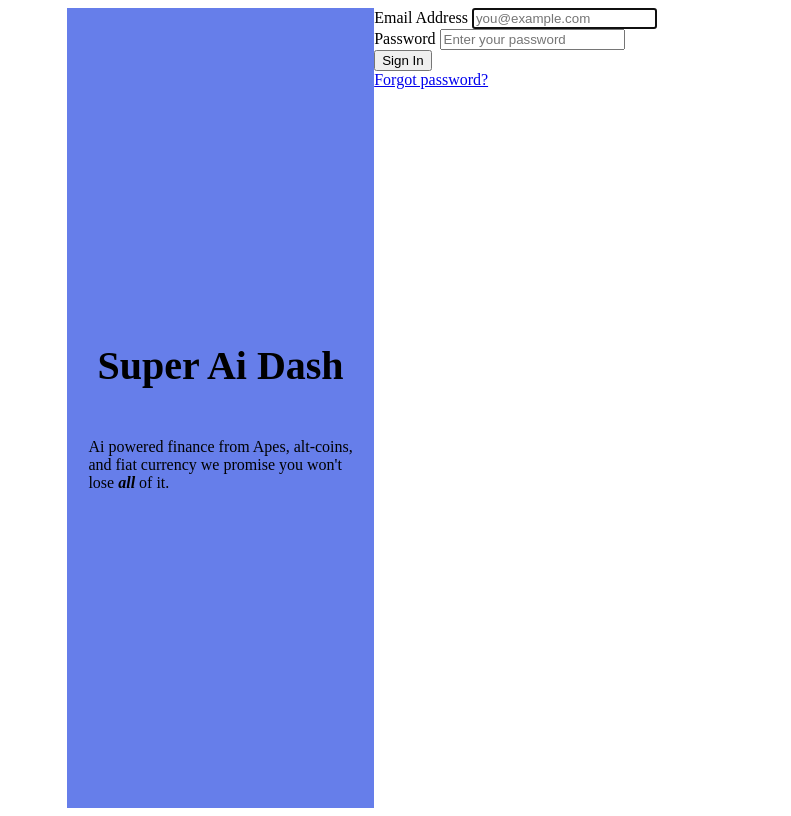
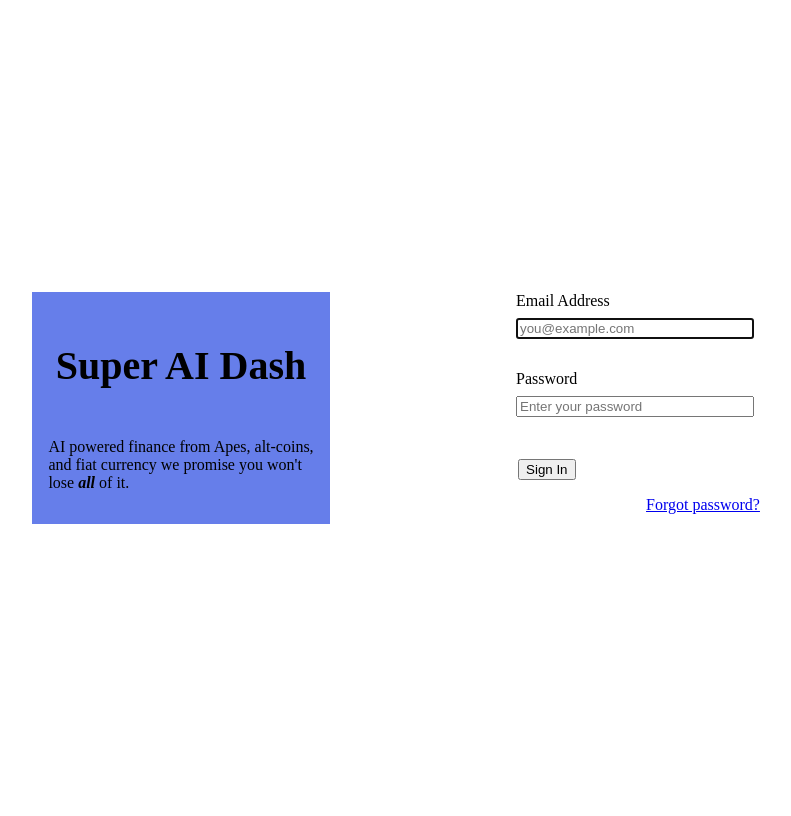
Before and after one commit to elackey893/lab5-css-foundations, a plain HTML site: page docs/index.html in a window 1280 px wide. Shown: the whole page, without its empty margins (189-980 px from the left). Drawn offline with Linux system fonts and the light colour scheme.

Commit message:
Progress: Making progress on Login-info and Login-form

```diff
--- a/docs/index.html
+++ b/docs/index.html
@@ -2,23 +2,19 @@
 <html lang="en">
 <head>
     <meta charset="UTF-8">
-    <title>Super Ai Dash</title>
+    <title>Super AI Dash</title>
     <style>
-        h1{
+        h1 {
             font-size: 2.5rem;
         }
 
-        form-field {
-            display: block;
-        }
-
-        .container{
+        .container {
             display: grid;
             grid-template-columns: 40% 60%;
-            grid-template-rows: 1fr; /* Simplified to single row */
+            grid-template-rows: 1fr;
             min-height: 100vh;
-            max-width: 60vw;
-            margin: 0 auto; /* Centers the container */
+            max-width: 900px;
+            margin: 0 auto;
         }
 
         #Login-info {
@@ -26,50 +22,80 @@
             grid-column-end: 2;
             grid-row-start: 1;
             grid-row-end: 2;
+            justify-self: center;
+            align-self: center;
             display: flex;
             flex-direction: column;
             justify-content: center;
             align-items: center;
             background: #667eea;
-            height: 100%
+            max-height: 60vh;
+            padding: 1rem;
         }
         #Login-form {
             grid-column-start: 2;
             grid-column-end: 3;
             grid-row-start: 1;
             grid-row-end: 2;
+            display: flex;
+            flex-direction: column;
+            justify-content: center;
+            align-items: center;
+            height: 100%;
+        }
+
+        #Login-form fieldset {
+            display: flex;
+            flex-direction: column;
+            margin-bottom: 1rem; /* Space between groups */
+            border: none; /* Remove default fieldset border if not wanted */
+        }
+
+        #Login-form label {
+            margin-bottom: 0.5rem; /* Space between label and input */
+        }
+
+        #Login-form input {
+            width: 100%; /* Full width for alignment */
+        }
+
+        #Login-form button {
+            margin-top: 1rem; /* Space above button */
+            margin-left: 1rem;
+        }
+
+        #Login-form  p {
+            margin-left: 9rem;
         }
     </style>
 </head>
 <body>
 <div class="container">
-        <section id ="Login-info">
-                <h1>Super Ai Dash</h1>
-                <p>Ai powered finance from Apes, alt-coins,<br>
+    <section id="Login-info">
+        <h1>Super AI Dash</h1>
+        <p>AI powered finance from Apes, alt-coins,<br>
             and fiat currency we promise you won't<br>
             lose <em><strong>all</strong></em> of it.</p>
     </section>
 
-        <section id ="Login-form">
-        <form action="login.php" method = "post"></form>
-                <form-field>
+    <section id="Login-form">
+        <form action="login.php" method="post">
+            <fieldset>
                 <label for="emailField">Email Address</label>
                 <input type="email" name="email" id="emailField" placeholder="you@example.com" autofocus required/>
-                </form-field>
+            </fieldset>
 
-                <form-field>
-                        <label for="passwordField"> Password </label>
+            <fieldset>
+                <label for="passwordField">Password</label>
                 <input type="password" name="password" id="passwordField" placeholder="Enter your password"/>
-                </form-field>
+            </fieldset>
 
-                <form-field>
-                    <button type="submit">Sign In
-                    </button>
-                </form-field>
+            <button type="submit">Sign In</button>
 
-                <password-recovery>
+            <p>
                 <a href="forgot.php" class="forgot">Forgot password?</a>
-                </password-recovery>
+            </p>
+        </form>
     </section>
 </div>
 </body>
```
Lines whose indentation alone changed are shown as unchanged.
